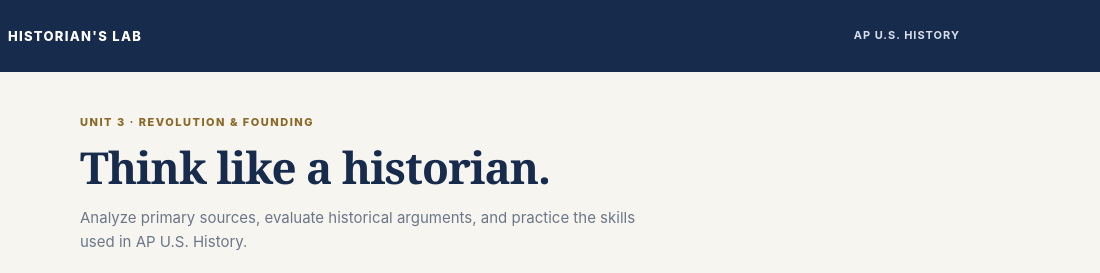
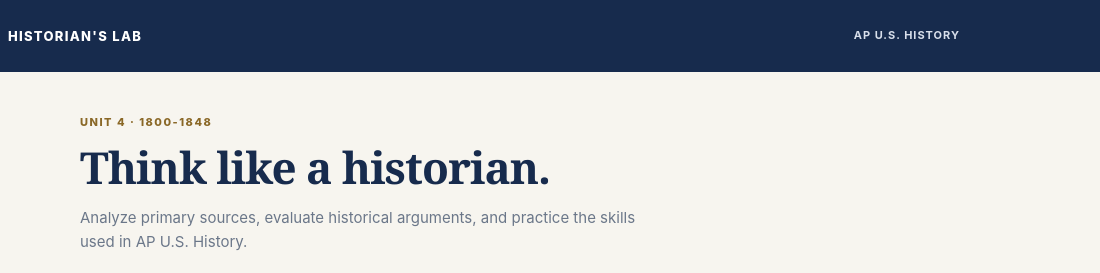
Before and after one commit to alonsojordy-id/historian-lab, a plain HTML site: page index.html in a window 1280 px wide. Shown: the top 273 px of the page, 180-1280 px from the left. Drawn offline with Linux system fonts and the light colour scheme.

Commit message:
Update unit title from 'UNIT 3' to 'UNIT 4'

```diff
--- a/index.html
+++ b/index.html
@@ -19,7 +19,7 @@
 
     <main class="container">
         <section class="intro">
-            <p class="eyebrow">UNIT 3 · REVOLUTION & FOUNDING</p>
+            <p class="eyebrow">UNIT 4 · 1800-1848</p>
             <h1>Think like a historian.</h1>
             <p class="intro-text">Analyze primary sources, evaluate historical arguments, and practice the skills used in AP U.S. History.</p>
 
```
